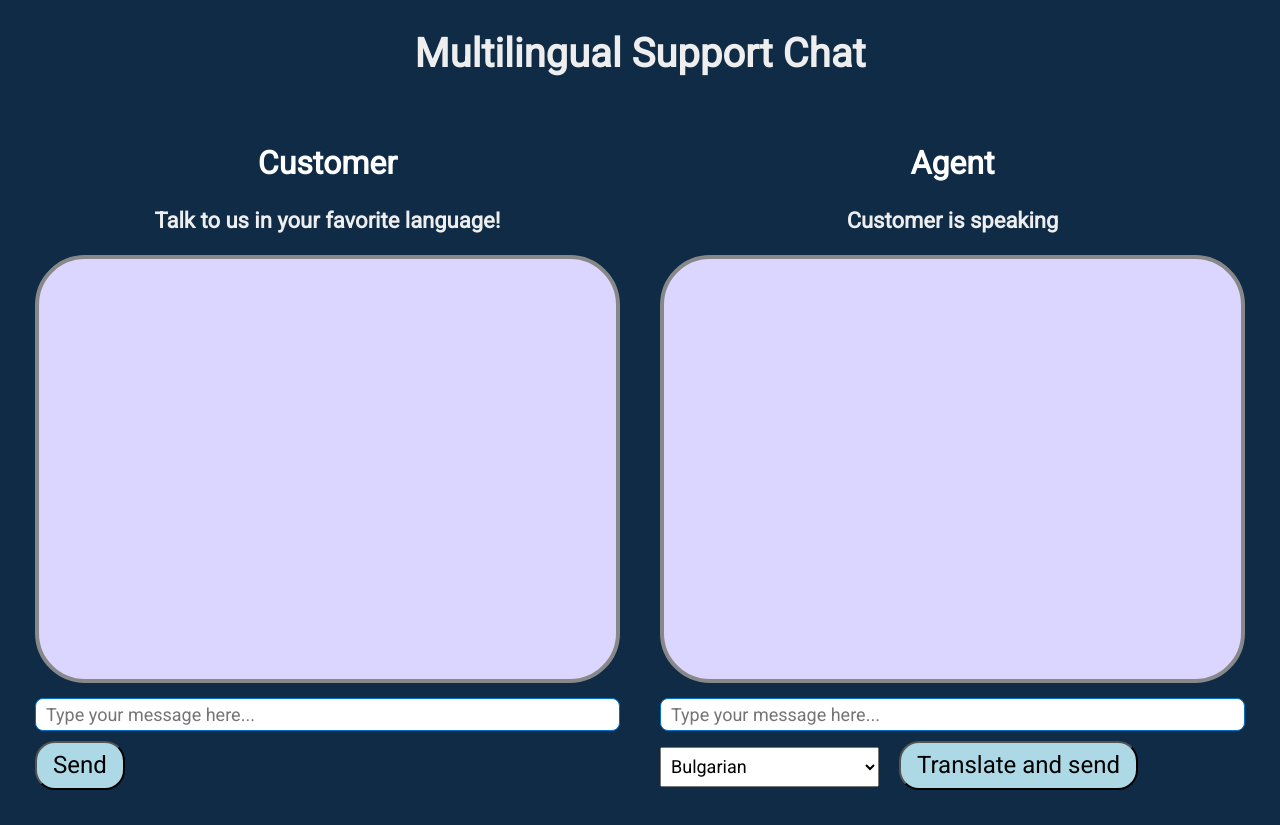
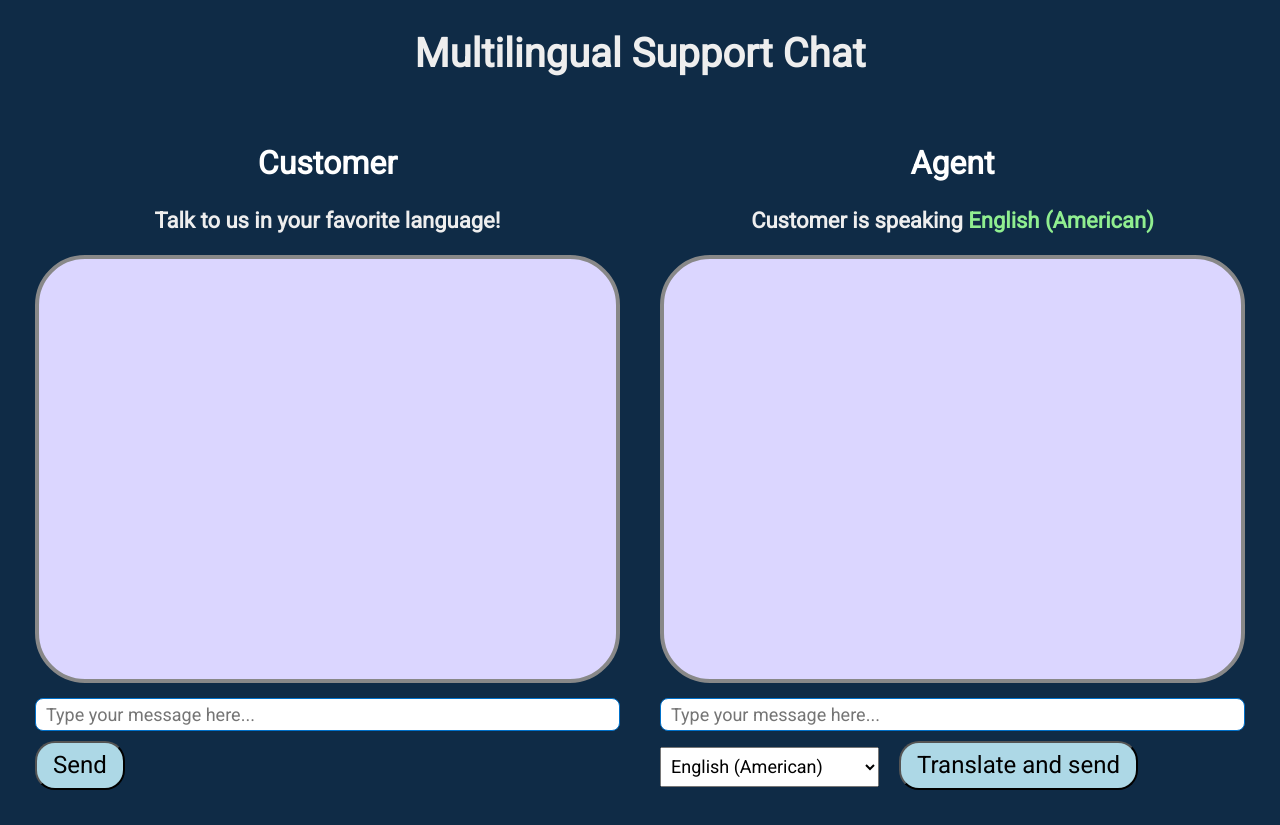
Before and after one commit to morsssss/international-support-chat, a Next.js app: page / in a window 1280 px wide. Built offline with nearby package versions, Linux system fonts and the light colour scheme.

Commit message:
Default customer language capitalized :(

```diff
--- a/src/app/page.js
+++ b/src/app/page.js
@@ -2,8 +2,8 @@
 import { useState } from 'react';
 import './page.css';
 
-const agentLangCode = 'en-US';
-const defaultLangCode = 'en-US';
+const agentLangCode = 'EN-US';
+const defaultLangCode = 'EN-US';
 
 const languagesMap = new Map ([
   ['BG', 'Bulgarian'],
```
